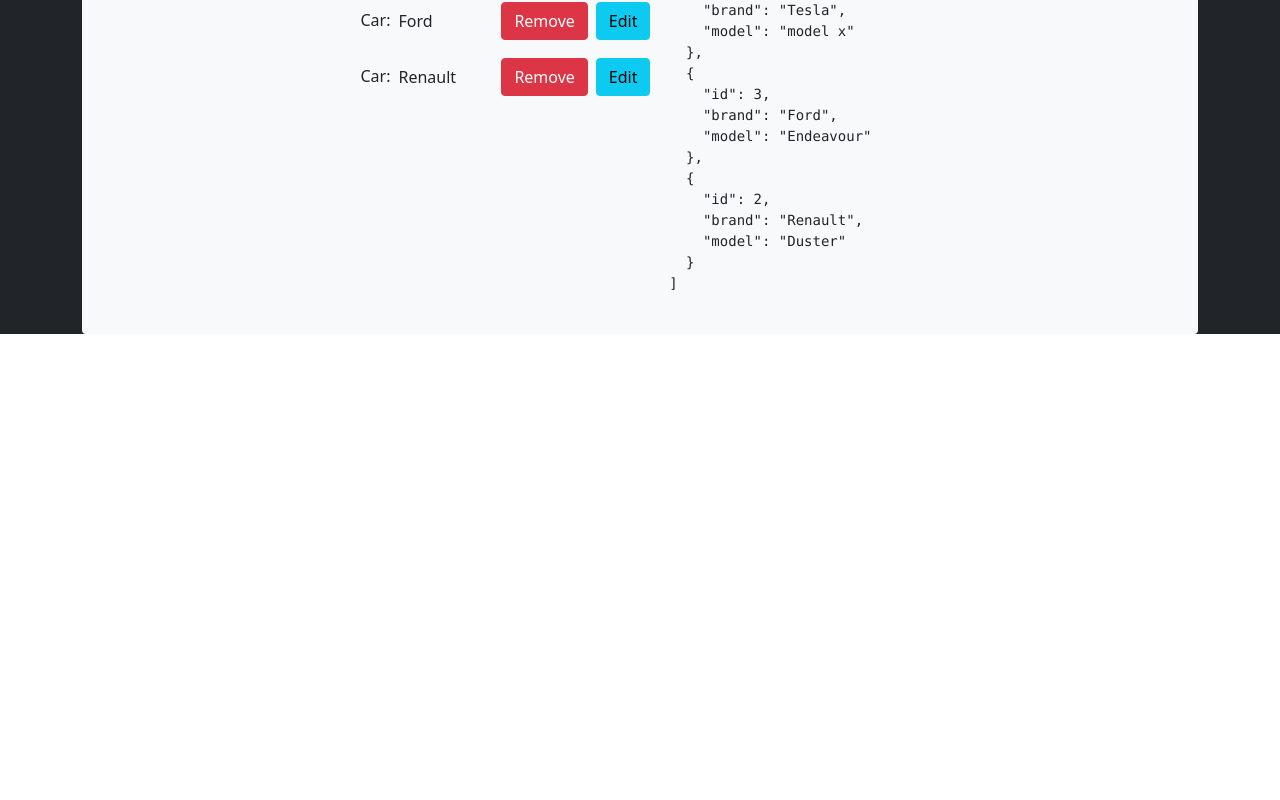
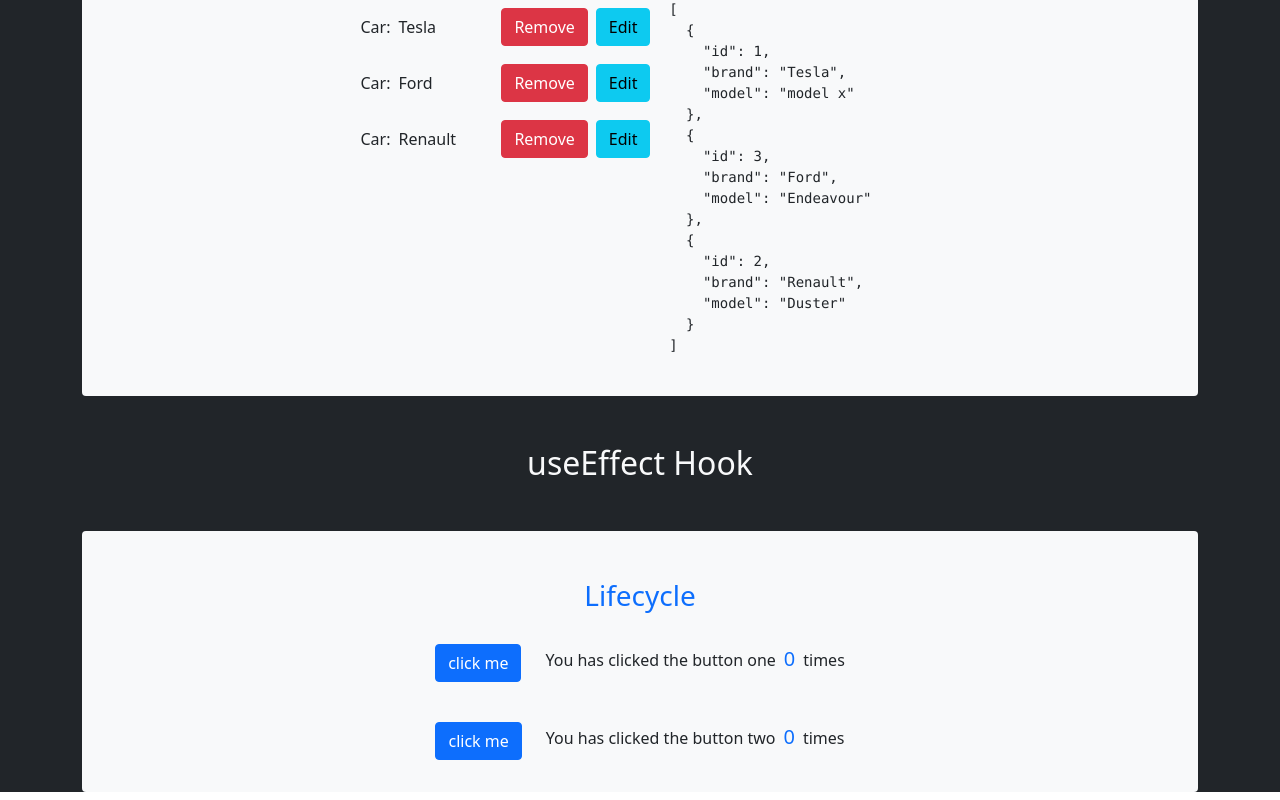
Before and after one commit to Dan33311/react-things, a React (Create React App) app: page / in a window 1280 px wide. Shown: the part 1503-2303 px from the top of the page. Before the commit the page ends 1845 px from the top, so only its background shows below. Built offline with nearby package versions, Linux system fonts and the light colour scheme.

Commit message:
show messages in console using useeffect hook

```diff
--- a/src/App.js
+++ b/src/App.js
@@ -1,10 +1,13 @@
 // import logo from './logo.svg';
 import './App.css';
-import Counters from "./components/Counters";
-import Conditional from "./components/Conditional"
-import String from "./components/String"
-import ObjectT from "./components/ObjectT"
-import ArrayY from './components/ArrayY';
+
+import Counters from "./components/useState/Counters";
+import Conditional from "./components/useState/Conditional"
+import String from "./components/useState/String"
+import ObjectT from "./components/useState/ObjectT"
+import ArrayY from './components/useState/ArrayY';
+
+import Lifecicle from './components/useEffect/Lifecycle';
 
 // import image1 from "./assets/243-glasses-eye-blink-outline.svg"
 
@@ -20,11 +23,14 @@
           <h2 className="text-light">React Stuff</h2>
           {/* <i class="bi bi-folder"></i> */}
         </div>
+        <h2 className="text-light mt-4">useState Hook</h2>
         <Counters/>
         <Conditional/>
         <String/>
         <ObjectT/>
         <ArrayY />
+        <h2 className="text-light mt-5 mb-0 pb-0">useEffect Hook</h2>
+        <Lifecicle/>
       </div>
     </div>
   );
--- /dev/null
+++ b/src/components/useEffect/Lifecycle.js
@@ -0,0 +1,49 @@
+import { useState, useEffect } from 'react'
+
+const Lifecicle = () => {
+
+  const [counter1, setCounter1] = useState(0)
+  const [counter2, setCounter2] = useState(0)
+
+  useEffect(() => {
+    // run each time when the state change
+    console.log('useEffect without dependencies');
+  })
+
+  useEffect(() => {
+    // run only once when the state change for first time
+    console.log('useEffect with [] like dependencies');
+  }, [])
+
+  useEffect(() => {
+    // run only when the state 'counter1' change
+    console.log('useEffect [counter1]');
+  }, [counter1])
+
+  useEffect(() => {
+    // run only when the state 'counter2' change
+    console.log('useEffect [counter2]');
+  }, [counter2])
+
+  useEffect(() => {
+    // run only when the states 'counter1' and 'counter2' change
+    console.log('useEffect [counter1, counter2]');
+  }, [counter1, counter2])
+
+
+  return (
+    <section className="mt-5 mb-2 pt-5 pb-4 bg-light rounded-2">
+      <h3 className="text-primary">Lifecycle</h3>
+      <div className="d-flex justify-content-center align-items-center mt-4">
+        <button className='btn btn-primary me-4' onClick={() => {setCounter1(counter1 + 1)}}>click me</button>
+        <p className="mt-2">You has clicked the button one<span className="text-primary fs-5 mx-2">{counter1}</span>times</p>
+      </div>
+      <div className="d-flex justify-content-center align-items-center mt-4">
+        <button className='btn btn-primary me-4' onClick={() => {setCounter2(counter2 + 1)}}>click me</button>
+        <p className="mt-2">You has clicked the button two<span className="text-primary fs-5 mx-2">{counter2}</span>times</p>
+      </div>
+    </section>
+  );
+}
+
+export default Lifecicle;
```
Also changed, not shown: src/components/useState/ArrayY.js (renamed from src/components/ArrayY.js), src/components/useState/Conditional.js (renamed from src/components/Conditional.js), src/components/useState/Counters.js (renamed from src/components/Counters.js), src/components/useState/ObjectT.js (renamed from src/components/ObjectT.js), src/components/useState/String.js (renamed from src/components/String.js).
